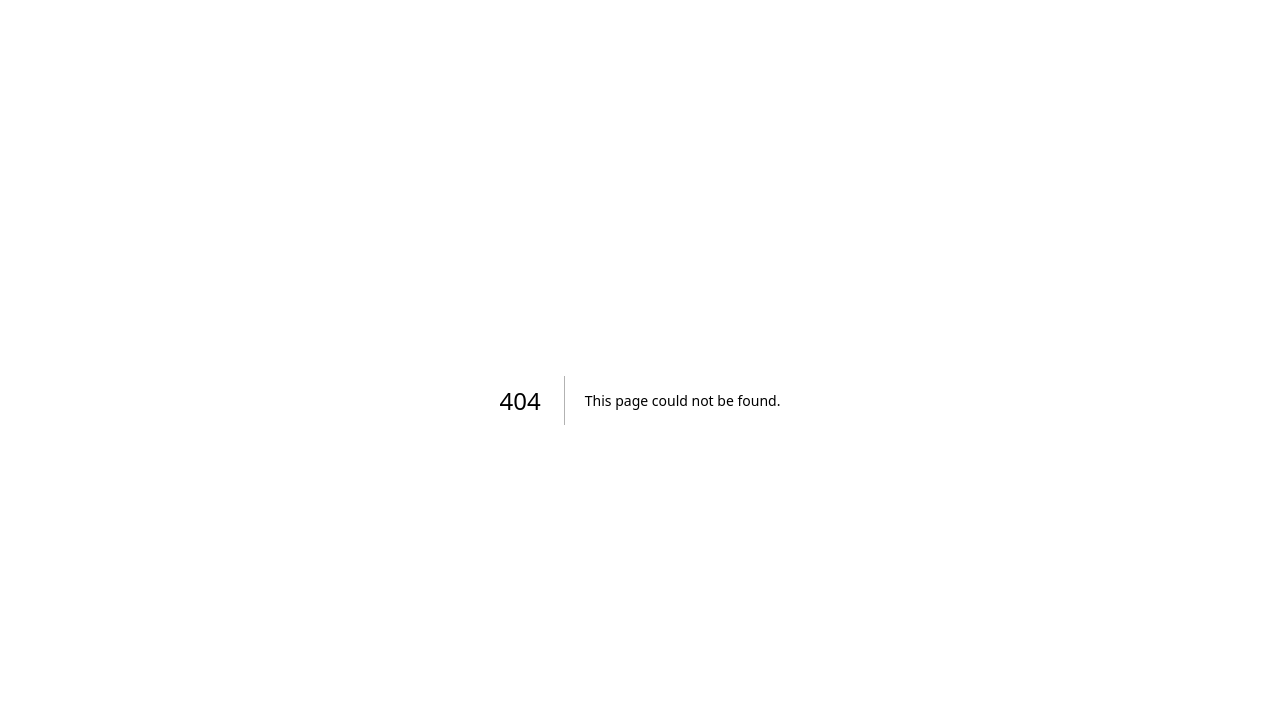
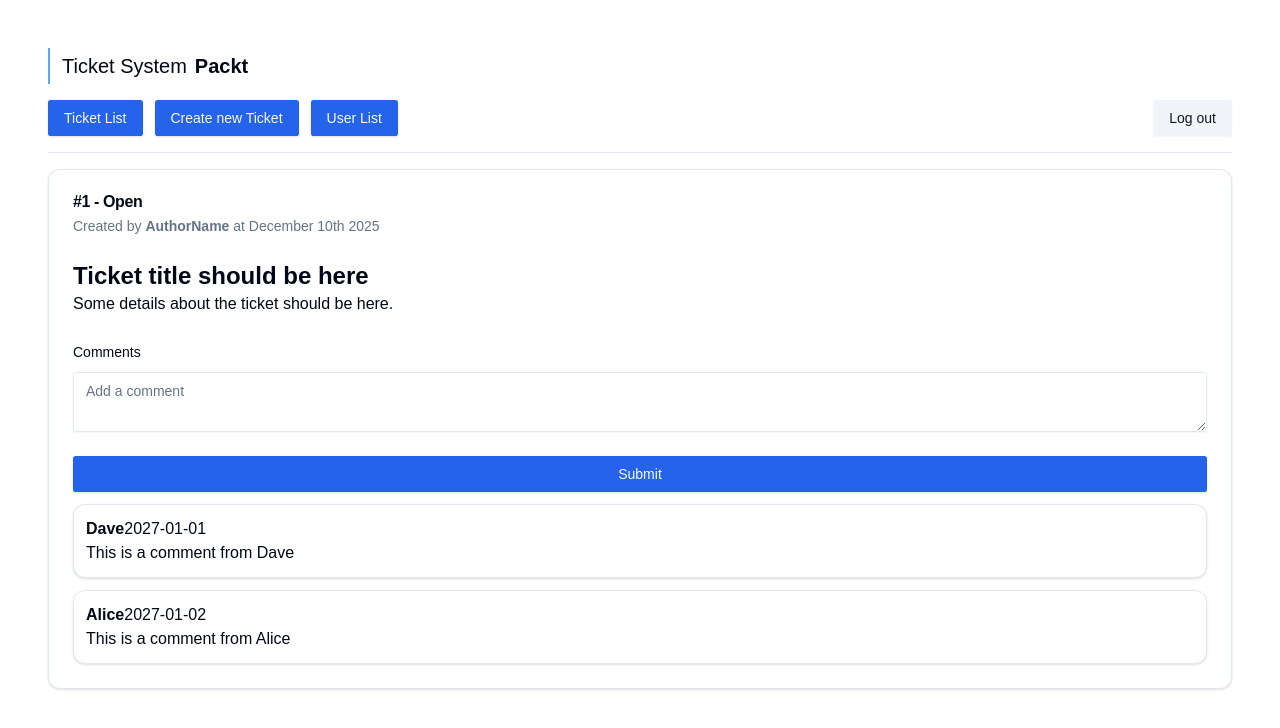
Before and after one commit to TomoyaWaniko13/ticket-system-suapabase-2, a Next.js app: page /tickets/details/1 in a window 1280 px wide. Before the commit this address had no page. Shown: the top 728 px of the page. Built offline with nearby package versions, Linux system fonts and the light colour scheme.

Commit message:
P.78 Adding the comments section to the ticket details

```diff
--- a/app/tickets/Nav.tsx
+++ b/app/tickets/Nav.tsx
@@ -2,6 +2,7 @@ import Link from 'next/link';
 import { Button } from '@/components/ui/button';
 
 // P.69 Creating a shared UI layout with navigation elements
+// P.75 Constructing the Ticket Details page
 
 export default function Nav() {
   return (
@@ -17,7 +18,7 @@ export default function Nav() {
         <li>
           <Button asChild>
             <Link role='button' href='/tickets/new'>
-              Ticket List
+              Create new Ticket
             </Link>
           </Button>
         </li>
@@ -32,7 +33,7 @@ export default function Nav() {
       <ul>
         <Button asChild variant={'secondary'}>
           <Link role='button' href='/logout'>
-            User List
+            Log out
           </Link>
         </Button>
       </ul>
--- a/app/tickets/TicketList.tsx
+++ b/app/tickets/TicketList.tsx
@@ -1,5 +1,6 @@
 import { Table, TableBody, TableCell, TableHead, TableHeader, TableRow } from '@/components/ui/table';
 import { Ticket } from '@/app/tickets/page';
+import Link from 'next/link';
 
 // P.72 Designing the Ticket List page
 
@@ -21,7 +22,9 @@ export function TicketList({ tickets }: Props) {
         {tickets.map((ticket) => (
           <TableRow key={ticket.id}>
             <TableCell>{ticket.id}</TableCell>
-            <TableCell>{ticket.title}</TableCell>
+            <TableCell>
+              <Link href={`/tickets/details/${ticket.id}`}>{ticket.title}</Link>
+            </TableCell>
             <TableCell>{ticket.status}</TableCell>
           </TableRow>
         ))}
--- /dev/null
+++ b/app/tickets/details/[id]/TicketComments.tsx
@@ -0,0 +1,105 @@
+'use client';
+
+import { Button } from '@/components/ui/button';
+import { Form, FormControl, FormField, FormItem, FormLabel, FormMessage } from '@/components/ui/form';
+import { Textarea } from '@/components/ui/textarea';
+import { z } from 'zod';
+import { useForm } from 'react-hook-form';
+import { zodResolver } from '@hookform/resolvers/zod';
+
+import { Card } from '@/components/ui/card';
+import { Loader2 } from 'lucide-react';
+
+// P.78 Adding the comments section to the ticket details
+
+const comments = [
+  {
+    author: 'Dave',
+    date: '2027-01-01',
+    content: 'This is a comment from Dave',
+  },
+  {
+    author: 'Alice',
+    date: '2027-01-02',
+    content: 'This is a comment from Alice',
+  },
+];
+
+const commentSchema = z.object({
+  comment: z.string().min(3, { message: 'comment must be at least 3 characters' }),
+});
+
+type CommentSchema = z.infer<typeof commentSchema>;
+
+const TicketComments = () => {
+  const form = useForm<CommentSchema>({
+    resolver: zodResolver(commentSchema),
+    mode: 'onTouched',
+    defaultValues: { comment: '' },
+  });
+
+  const {
+    handleSubmit,
+    control,
+    reset,
+    setError,
+    formState: { isValid, isSubmitting, errors },
+  } = form;
+
+  const onSubmit = async (data: CommentSchema) => {
+    try {
+      await new Promise((resolve) => setTimeout(resolve, 1500)); // デモ用の遅延
+      console.log(data);
+    } catch (error) {
+      console.log(error);
+      setError('root', { type: 'manual', message: 'Comment creation failed. Please try again.' });
+    }
+  };
+
+  return (
+    <footer className={'w-full'}>
+      <Form {...form}>
+        <form onSubmit={handleSubmit(onSubmit)} className='space-y-6'>
+          <FormField
+            control={form.control}
+            name='comment'
+            render={({ field }) => (
+              <FormItem>
+                <FormLabel>Comments</FormLabel>
+                <FormControl>
+                  <Textarea placeholder='Add a comment' {...field} />
+                </FormControl>
+                <FormMessage />
+              </FormItem>
+            )}
+          />
+          {/* errors.root は React Hook Form の setError 関数を使って設定される特別なエラーです。 */}
+          {errors.root && <div className='text-sm text-red-500'>{errors.root.message}</div>}
+          <Button disabled={isSubmitting} className='w-full'>
+            {isSubmitting ? (
+              <>
+                <Loader2 className='mr-2 h-4 w-4 animate-spin' />
+                Submitting
+              </>
+            ) : (
+              'Submit'
+            )}
+          </Button>
+        </form>
+      </Form>
+      <section className={'mt-3 space-y-3'}>
+        {comments.map((comment, index) => (
+          <Card className={'p-3'} key={index}>
+            <article key={comment.date}>
+              <strong>{comment.author}</strong>
+              <time>{comment.date}</time>
+              <p>{comment.content}</p>
+            </article>
+          </Card>
+        ))}
+      </section>
+    </footer>
+  );
+};
+
+export default TicketComments;
--- /dev/null
+++ b/app/tickets/details/[id]/page.tsx
@@ -0,0 +1,33 @@
+import TicketComments from '@/app/tickets/details/[id]/TicketComments';
+import { Card, CardContent, CardDescription, CardFooter, CardHeader, CardTitle } from '@/components/ui/card';
+
+// P.75 Constructing the Ticket Details page
+// P.78 Adding the comments section to the ticket details
+
+type Props = {
+  params: { id: string };
+};
+
+const TicketDetailsPage = ({ params }: Props) => {
+  return (
+    <>
+      <Card>
+        <CardHeader>
+          <CardTitle>#{params.id} - Open</CardTitle>
+          <CardDescription>
+            Created by <strong>AuthorName</strong> at <time>December 10th 2025</time>
+          </CardDescription>
+        </CardHeader>
+        <CardContent>
+          <h2 className={'text-2xl font-bold'}>Ticket title should be here</h2>
+          <section>Some details about the ticket should be here.</section>
+        </CardContent>
+        <CardFooter>
+          <TicketComments />
+        </CardFooter>
+      </Card>
+    </>
+  );
+};
+
+export default TicketDetailsPage;
```
